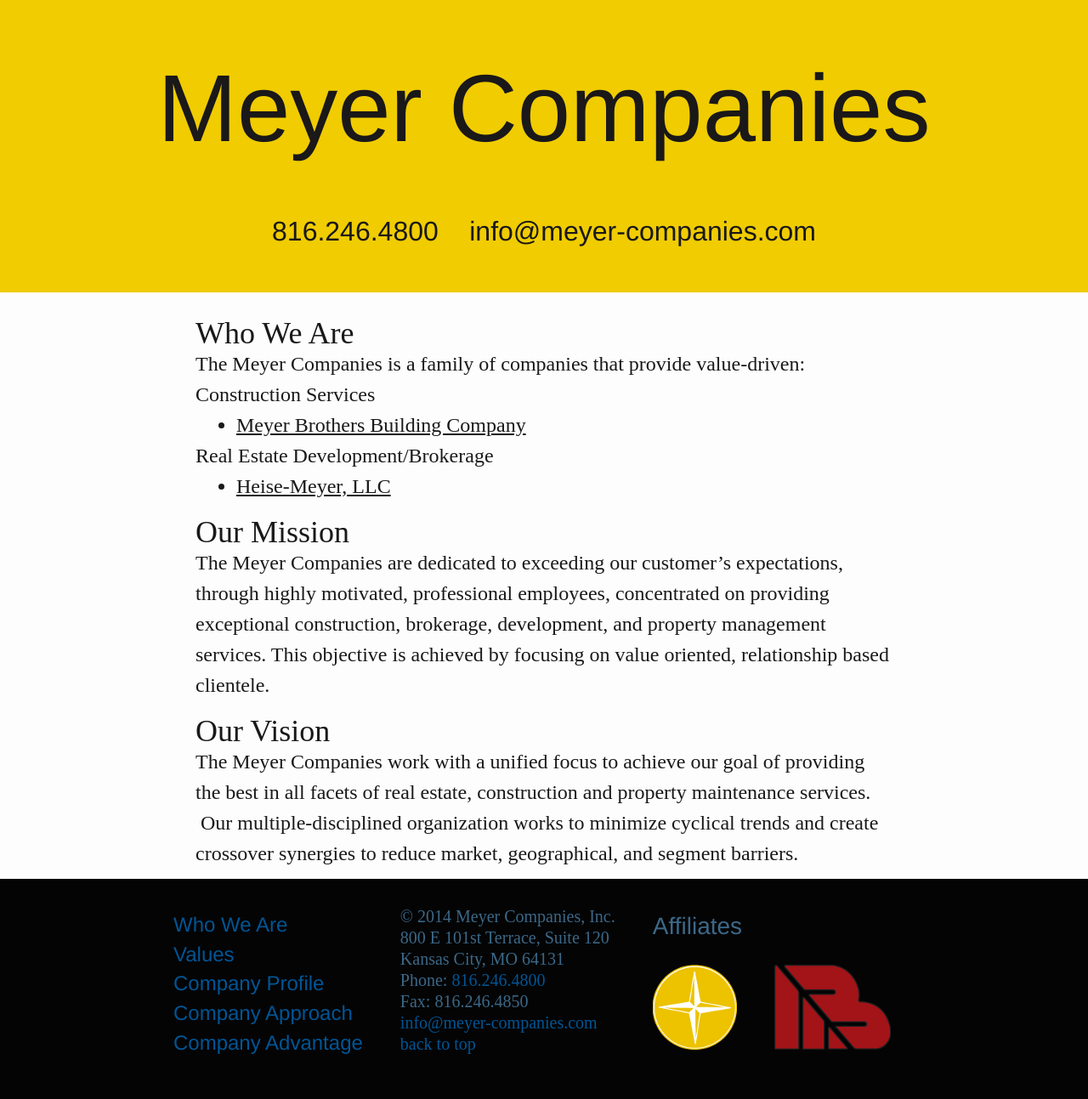
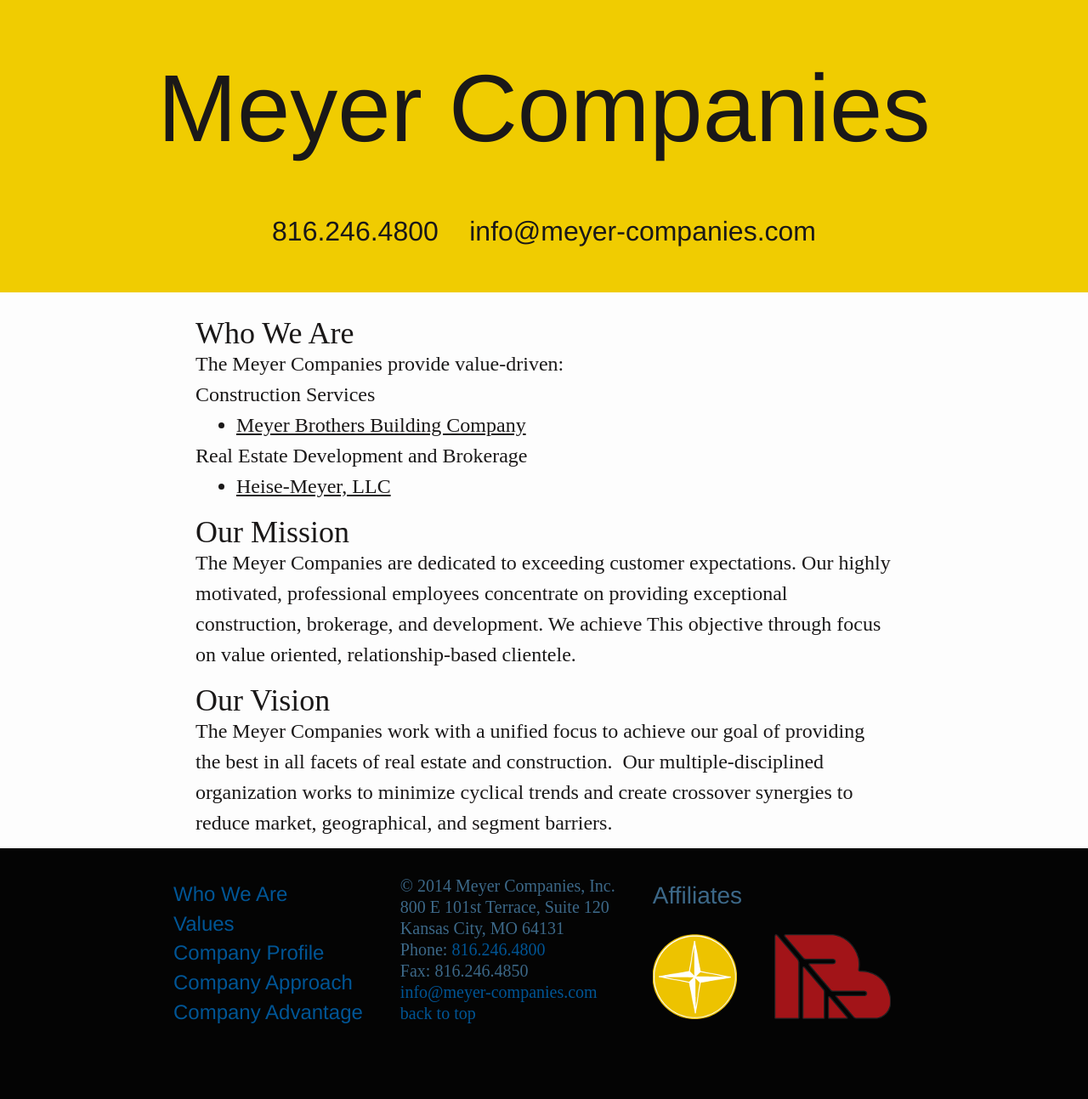
Before and after one commit to jiko/meyer-companies, a Jekyll site: the page built from the-meyerco.html, in a window 1280 px wide. Shown: the whole page at 85% size. Built offline with Jekyll 4.4.1, drawn with Linux system fonts in a browser that asks for light colours; Markdown is read by kramdown in place of the engine named in the settings; after the commit the page ends 1257 px from its top, so only the background shows below that.

Commit message:
Did some copy-editing.

```diff
--- a/the-meyerco.html
+++ b/the-meyerco.html
@@ -6,7 +6,7 @@
 ---
 
 <h1>Who We Are</h1>
-<p>The Meyer Companies is a family of companies that provide value-driven:</p>
+<p>The Meyer Companies provide value-driven:</p>
 <ol>
 <li>
  Construction Services
@@ -19,7 +19,7 @@
  </ul>
 </li>
 <li>
- Real Estate Development/Brokerage
+ Real Estate Development and Brokerage
  <ul type="disc">
   <li>
    <a href="http://www.heise-meyer.com">
@@ -30,8 +30,8 @@
 </li>
 </ol>
 <h1>Our Mission</h1>
-<p>The Meyer Companies are dedicated to exceeding our customer’s expectations, through highly motivated, professional employees, concentrated on providing exceptional construction, brokerage, development, and property management services. This objective is achieved by focusing on value oriented, relationship based clientele.</p>
+<p>The Meyer Companies are dedicated to exceeding customer expectations. Our highly motivated, professional employees concentrate on providing exceptional construction, brokerage, and development. We achieve This objective through focus on value oriented, relationship-based clientele.</p>
 <h1>Our Vision</h1>
 <p>
-The Meyer Companies work with a unified focus to achieve our goal of providing the best in all facets of real estate, construction and property maintenance services.  Our multiple-disciplined organization works to minimize cyclical trends and create crossover synergies to reduce market, geographical, and segment barriers.
+The Meyer Companies work with a unified focus to achieve our goal of providing the best in all facets of real estate and construction.  Our multiple-disciplined organization works to minimize cyclical trends and create crossover synergies to reduce market, geographical, and segment barriers.
 </p>
```
